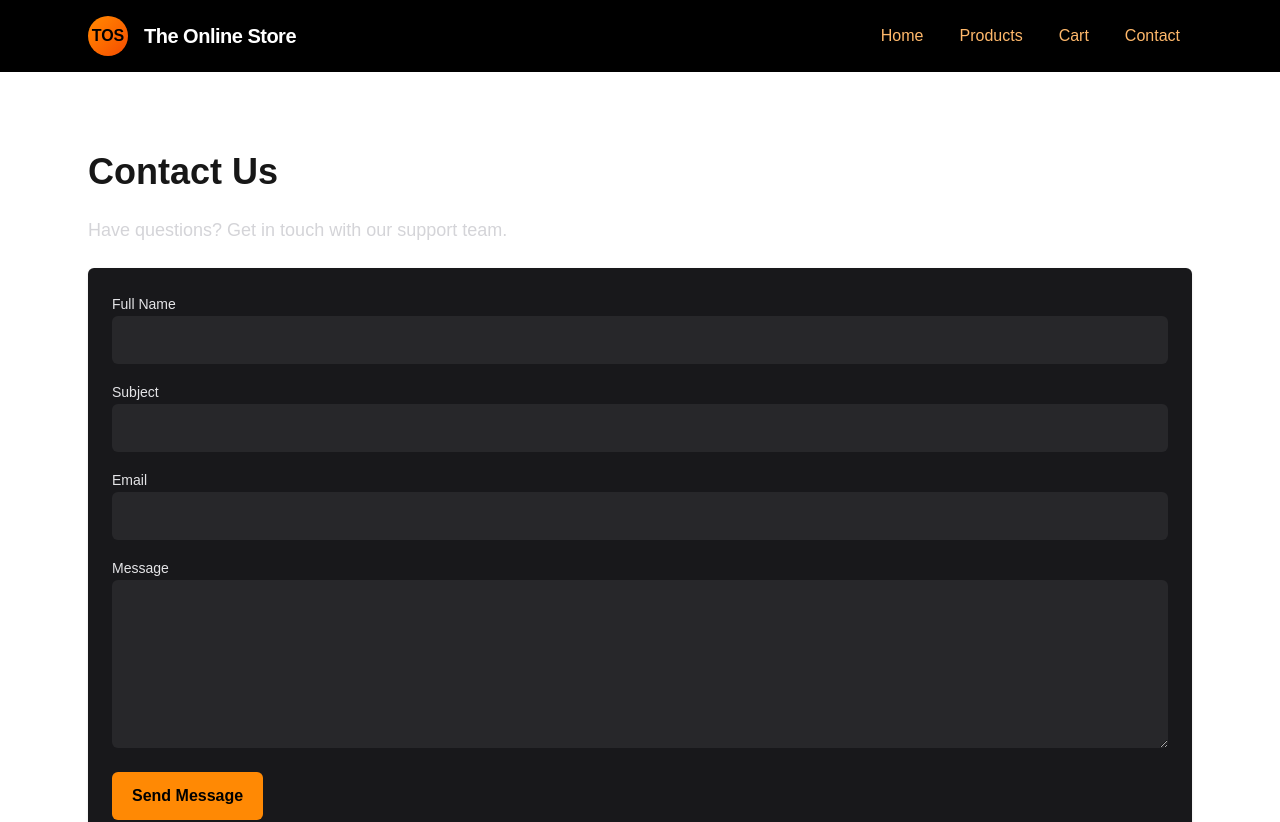
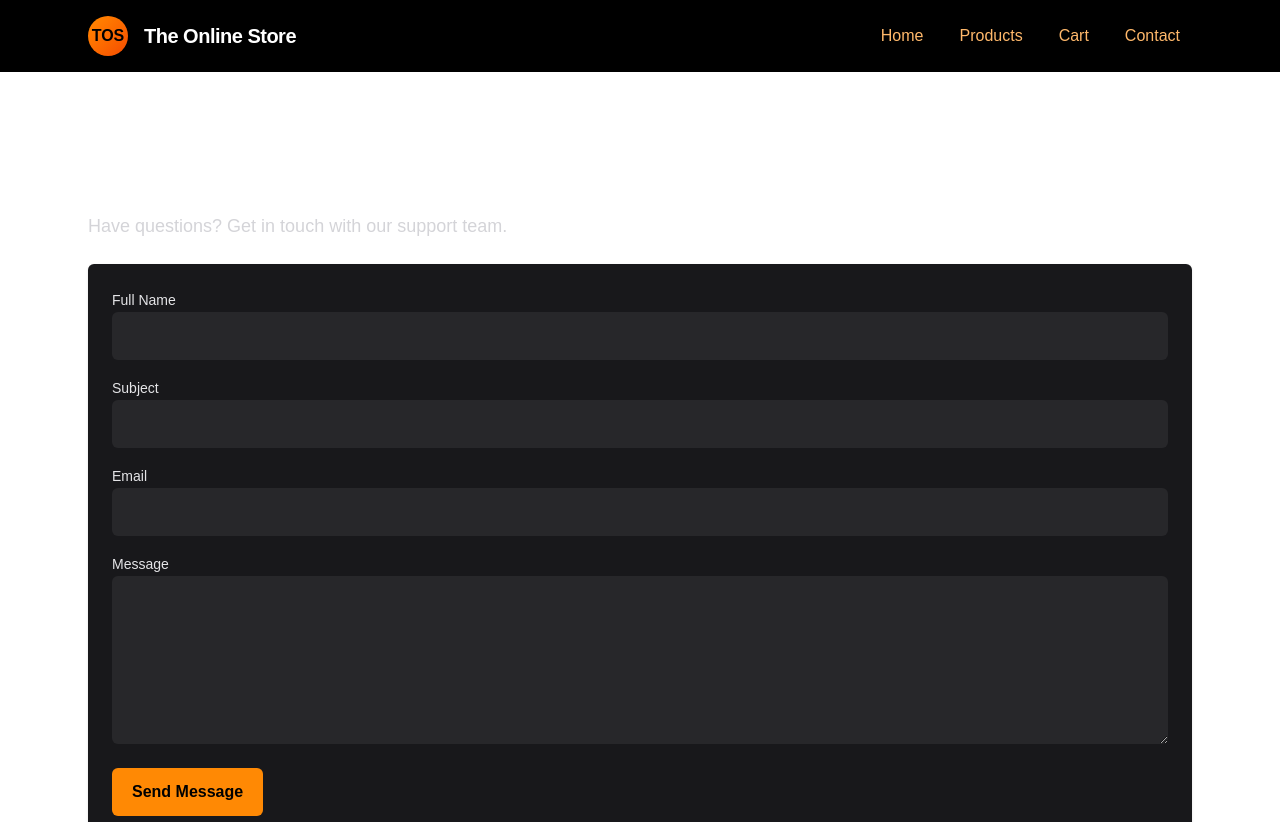
Before and after one commit to NoroffFEU/jsfw-2025-v1-andreas-js-frameworks, a Next.js app: page /contact in a window 1280 px wide. Shown: the top 822 px of the page. Built offline with nearby package versions, Linux system fonts and the light colour scheme.

Commit message:
Reduce page title size and change color to white

```diff
--- a/app/checkout/page.tsx
+++ b/app/checkout/page.tsx
@@ -68,7 +68,7 @@
     <>
       <main className="flex-1 flex justify-center">
         <div className="max-w-6xl w-full py-12 px-6">
-          <h1 className="text-4xl font-bold mb-6">Checkout</h1>
+          <h1 className="text-3xl font-bold mb-6 text-white">Checkout</h1>
           <div className="grid md:grid-cols-3 gap-8">
             <form onSubmit={handleSubmit} className="md:col-span-2 bg-zinc-900 p-6 rounded shadow text-zinc-200">
               <h2 className="text-2xl font-semibold mb-4">Billing details</h2>
--- a/app/contact/page.tsx
+++ b/app/contact/page.tsx
@@ -69,7 +69,7 @@
     <>
       <main className="flex-1 flex justify-center">
         <div className="max-w-6xl w-full py-20 px-6">
-          <h1 className="text-4xl font-bold mb-6">Contact Us</h1>
+          <h1 className="text-3xl font-bold mb-6 text-white">Contact Us</h1>
           <p className="text-lg text-zinc-300 mb-6">Have questions? Get in touch with our support team.</p>
           <div className="w-full mt-6 bg-zinc-900 p-6 rounded-md shadow-sm">
             <form onSubmit={handleSubmit} noValidate className="grid grid-cols-1 gap-4">
--- a/app/products/page.tsx
+++ b/app/products/page.tsx
@@ -7,7 +7,7 @@
     <>
       <main className="flex-1 flex justify-center">
         <div className="max-w-7xl w-full pt-12 pb-16 px-6">
-          <h1 className="text-3xl font-bold mb-6">All Products</h1>
+          <h1 className="text-3xl font-bold mb-6 text-white">All Products</h1>
           <FetchProducts />
         </div>
       </main>
```
